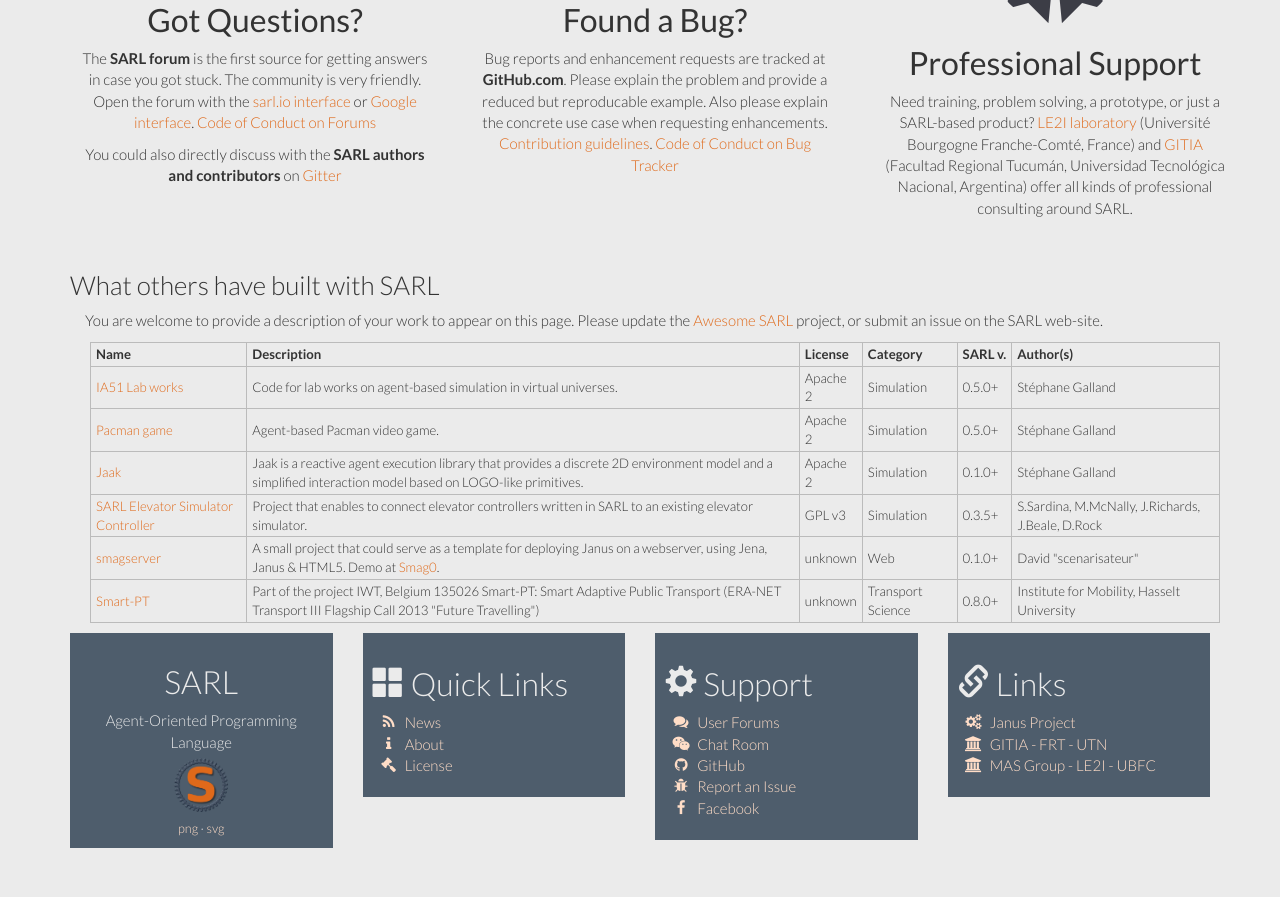
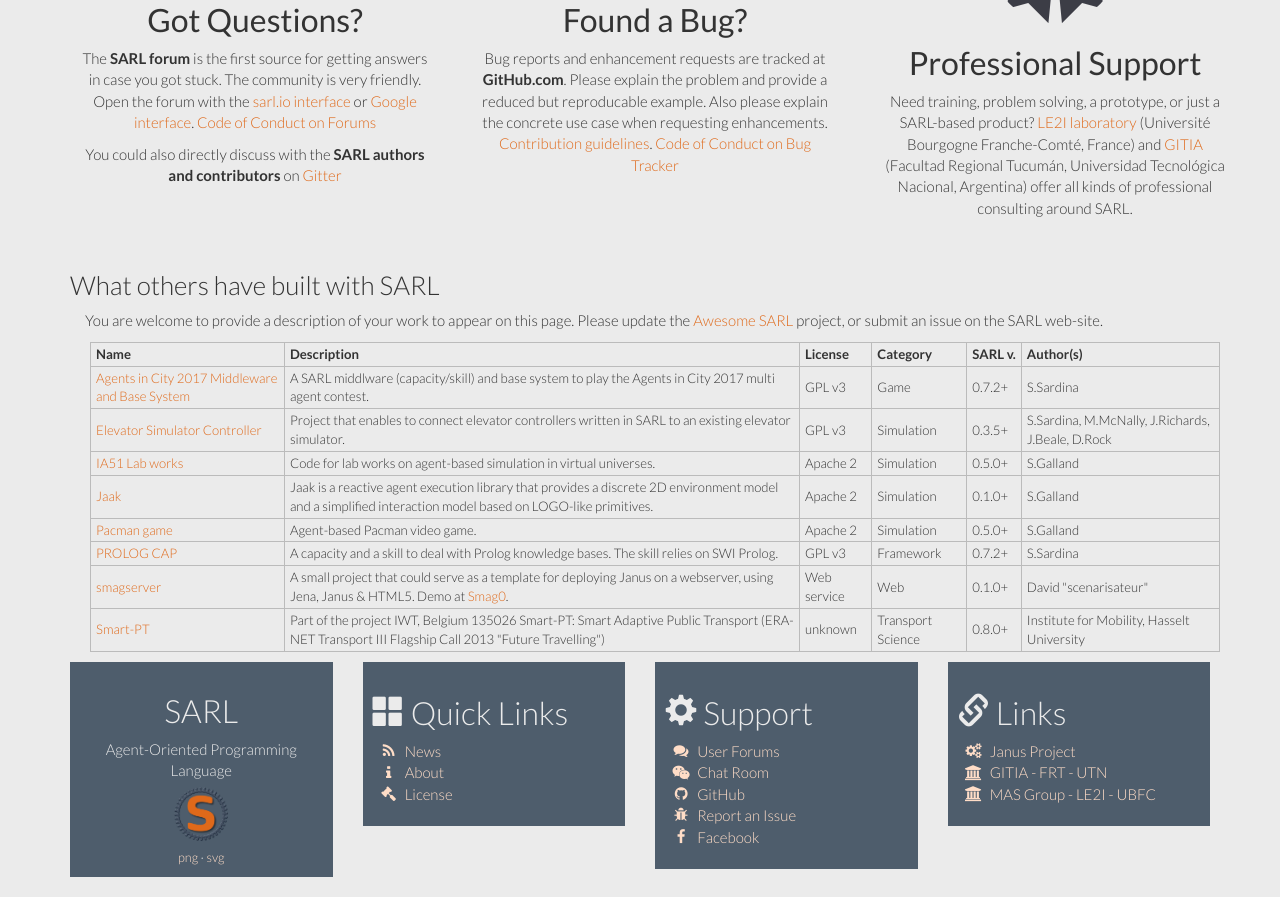
Before and after one commit to sarl/sarl-jekyll-website, a Jekyll site: the page built from community/index.html, in a window 1280 px wide and 1261 px high, cut to the strip 364-1261 px from the top of the window. Built offline with Jekyll 4.4.1, drawn with Linux system fonts in a browser that asks for light colours; Markdown is read by kramdown in place of the engine named in the settings; a style sheet for code colours, icons or effects is not loaded.

Commit message:
Add contributions from Sebestian.
Signed-off-by: Stéphane Galland <galland@arakhne.org>

```diff
--- a/community/index.html
+++ b/community/index.html
@@ -46,11 +46,22 @@
 	<tr><th>Name</th><th>Description</th><th>License</th><th>Category</th><th>SARL&nbsp;v.</th><th>Author(s)</th></tr>
 	</thead>
 	<tbody>
-	<tr><td><a href="https://github.com/gallandarakhneorg/ia51-student-sarl-simulation">IA51 Lab works</a></td><td>Code for lab works on agent-based simulation in virtual universes.</td><td>Apache 2</td><td>Simulation</td><td>0.5.0+</td><td>St&eacute;phane Galland</td></tr>
-	<tr><td><a href="https://github.com/gallandarakhneorg/ia54-student-sarl-simulation">Pacman game</a></td><td>Agent-based Pacman video game.</td><td>Apache 2</td><td>Simulation</td><td>0.5.0+</td><td>St&eacute;phane Galland</td></tr>
-	<tr><td><a href="https://github.com/gallandarakhneorg/jaak">Jaak</a></td><td>Jaak is a reactive agent execution library that provides a discrete 2D environment model and a simplified interaction model based on LOGO-like primitives.</td><td>Apache 2</td><td>Simulation</td><td>0.1.0+</td><td>St&eacute;phane Galland</td></tr>
-	<tr><td><a href="https://bitbucket.org/ssardina-research/sarl-elevatorsim-ctrl/">SARL Elevator Simulator Controller</a></td><td>Project that enables to connect elevator controllers written in SARL to an existing elevator simulator.</td><td>GPL v3</td><td>Simulation</td><td>0.3.5+</td><td>S.Sardina, M.McNally, J.Richards, J.Beale, D.Rock</td></tr>
-	<tr><td><a href="https://github.com/scenaristeur/smagserver">smagserver</a></td><td>A small project that could serve as a template for deploying Janus on a webserver, using Jena, Janus & HTML5. Demo at <a href="http://smag-smag0.rhcloud.com/">Smag0</a>.</td><td>unknown</td><td>Web</td><td>0.1.0+</td><td>David "scenarisateur"</td></tr>
+
+	<tr><td><a href="https://bitbucket.org/ssardina-research/sarl-agtcity-base/">Agents in City 2017 Middleware and Base System</a></td><td>A SARL middlware (capacity/skill) and base system to play the Agents in City 2017 multi agent contest.</td><td>GPL v3</td><td>Game</td><td>0.7.2+</td><td>S.Sardina</td></tr>
+
+	<tr><td><a href="https://bitbucket.org/ssardina-research/sarl-elevatorsim-ctrl/">Elevator Simulator Controller</a></td><td>Project that enables to connect elevator controllers written in SARL to an existing elevator simulator.</td><td>GPL v3</td><td>Simulation</td><td>0.3.5+</td><td>S.Sardina, M.McNally, J.Richards, J.Beale, D.Rock</td></tr>
+
+	<tr><td><a href="https://github.com/gallandarakhneorg/ia51-student-sarl-simulation">IA51 Lab works</a></td><td>Code for lab works on agent-based simulation in virtual universes.</td><td>Apache 2</td><td>Simulation</td><td>0.5.0+</td><td>S.Galland</td></tr>
+
+	<tr><td><a href="https://github.com/gallandarakhneorg/jaak">Jaak</a></td><td>Jaak is a reactive agent execution library that
+provides a discrete 2D environment model and a simplified interaction model based on LOGO-like primitives.</td><td>Apache 2</td><td>Simulation</td><td>0.1.0+</td><td>S.Galland</td></tr>
+
+	<tr><td><a href="https://github.com/gallandarakhneorg/ia54-student-sarl-simulation">Pacman game</a></td><td>Agent-based Pacman video game.</td><td>Apache 2</td><td>Simulation</td><td>0.5.0+</td><td>S.Galland</td></tr>
+
+	<tr><td><a href="https://bitbucket.org/ssardina-research/sarl-prolog-cap">PROLOG CAP</a></td><td>A capacity and a skill to deal with Prolog knowledge bases. The skill relies on SWI Prolog.</td></td><td>GPL v3</td><td>Framework</td><td>0.7.2+</td><td>S.Sardina</td></tr>
+
+	<tr><td><a href="https://github.com/scenaristeur/smagserver">smagserver</a></td><td>A small project that could serve as a template for deploying Janus on a webserver, using Jena, Janus & HTML5. Demo at <a href="http://smag-smag0.rhcloud.com/">Smag0</a>.</td><td>Web service</td><td>Web</td><td>0.1.0+</td><td>David "scenarisateur"</td></tr>
+
 	<tr><td><a href="https://www.uhasselt.be/UH/IMOB-EN/IMOB_EN-Research/49523-Transportation/SMART-PT.html">Smart-PT</a></td><td>Part of the project IWT, Belgium 135026 Smart-PT: Smart Adaptive Public Transport (ERA-NET Transport III Flagship Call 2013 "Future Travelling")</td><td>unknown</td><td>Transport Science</td><td>0.8.0+</td><td>Institute for Mobility, Hasselt University</td></tr>
 	</tbody>
 	</table></p>
```
